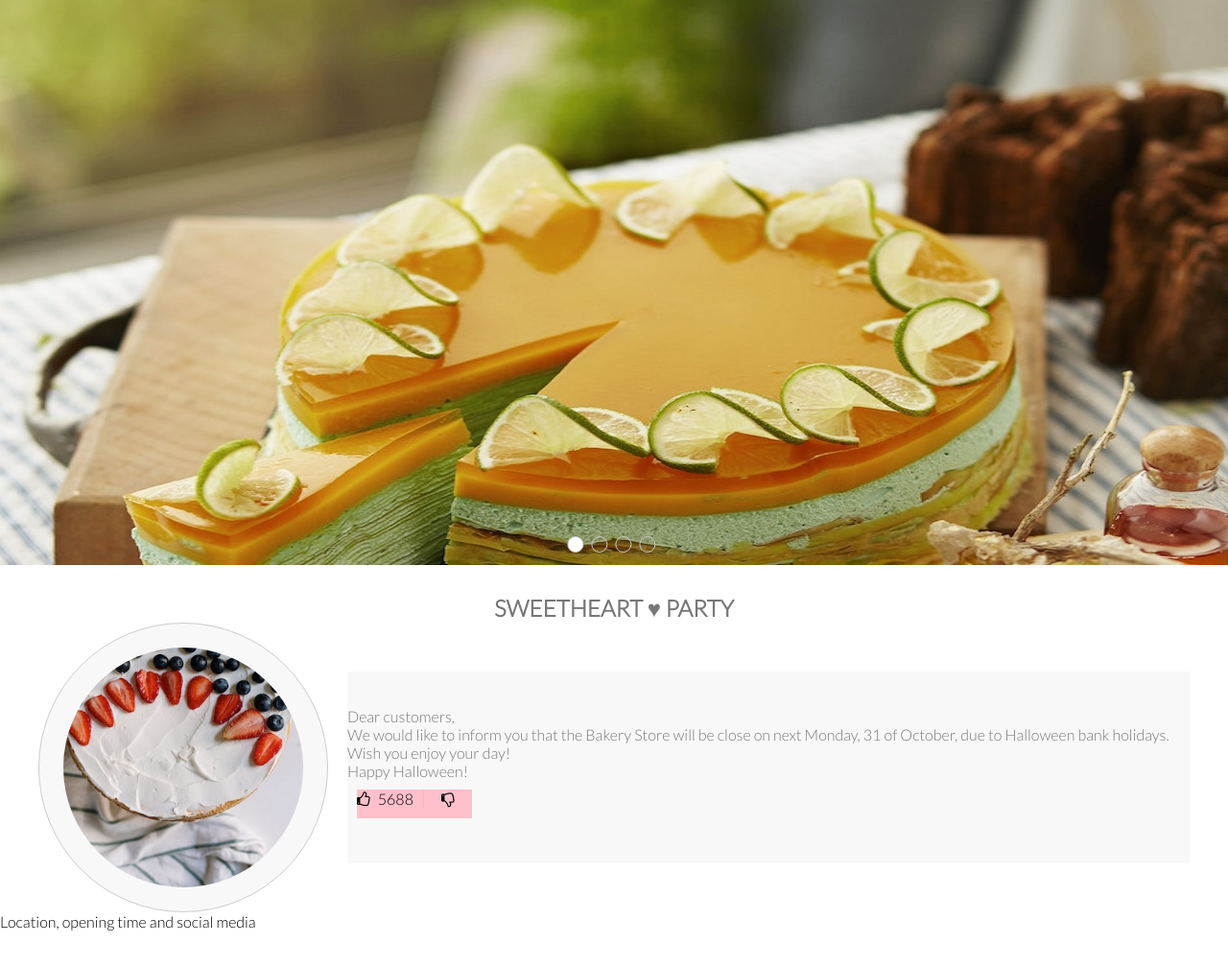
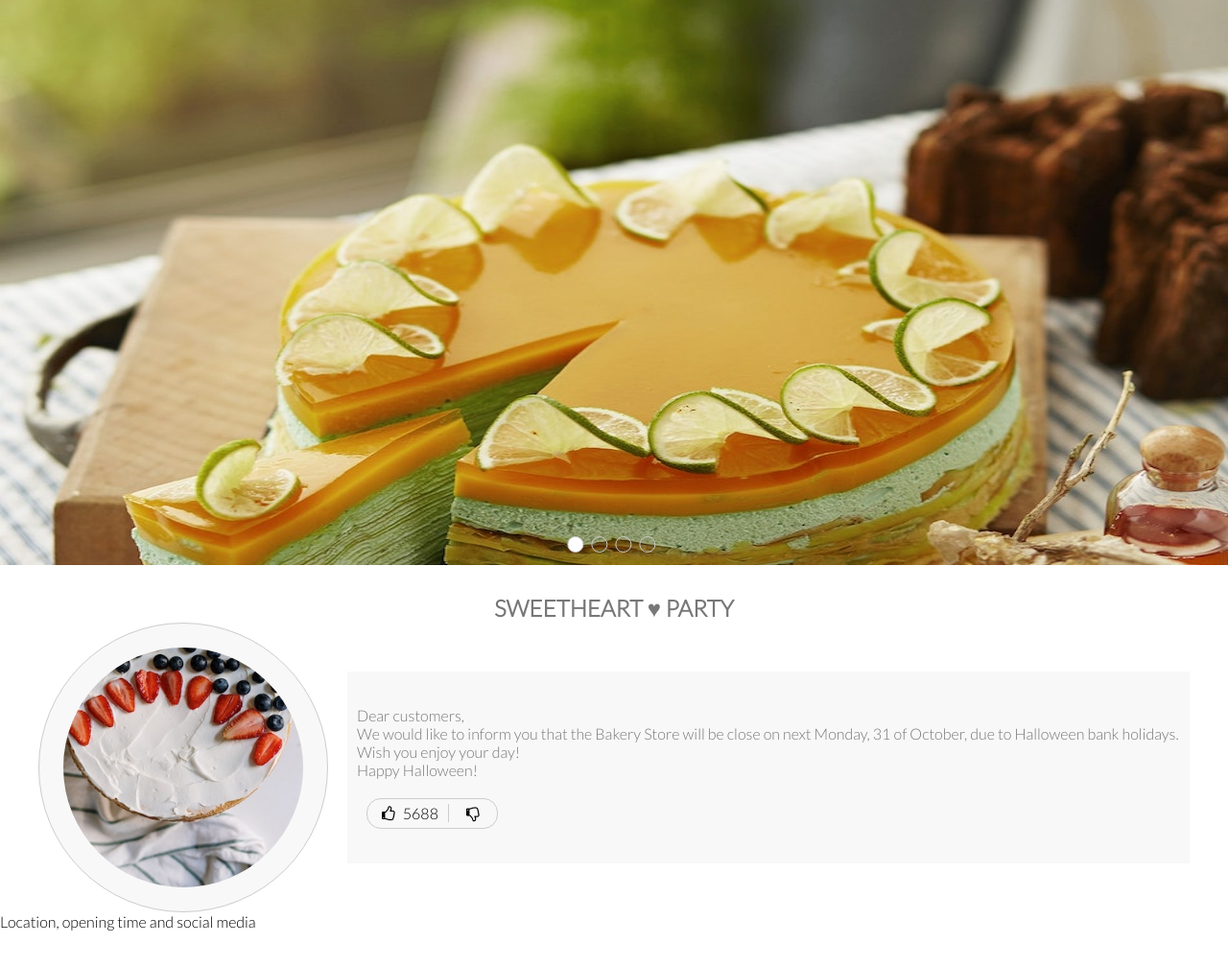
Before and after one commit to Code-Institute-Submissions/mabin9527-Bakery-Store, a plain HTML site: page index.html in a window 1280 px wide. Shown: the part 60-1068 px from the top of the page at 96% size. Drawn offline with Linux system fonts and the light colour scheme.

Commit message:
Add css style on icon

```diff
--- a/assets/css/style.css
+++ b/assets/css/style.css
@@ -181,12 +181,18 @@ input[type=radio]:nth-child(4):checked~div.img>ul>li:not(:nth-child(4)){
 }
 p {
     color:#777;
+    margin: 10px;
 }
 .icon {
-    margin: 10px;
+    margin: 10px 20px;
     width: 120px;
     height: 30px;
-    background-color: pink;
+    border: 1px solid #ccc;
+    padding-left: 15px;
+    border-radius: 15px;
+}
+.icon span {
+    line-height: 30px;
 }
 .icon span:nth-child(2) {
     margin: 0 5px;
```
